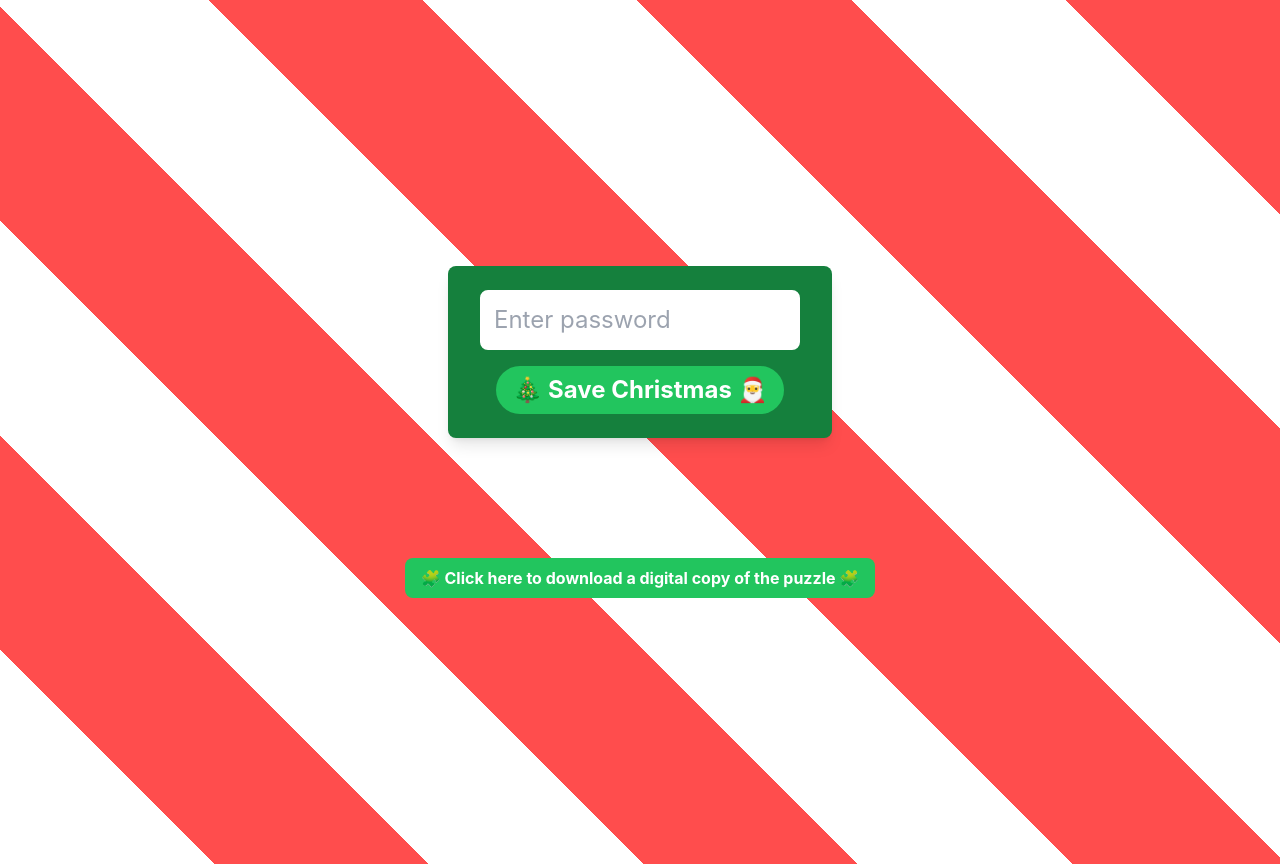
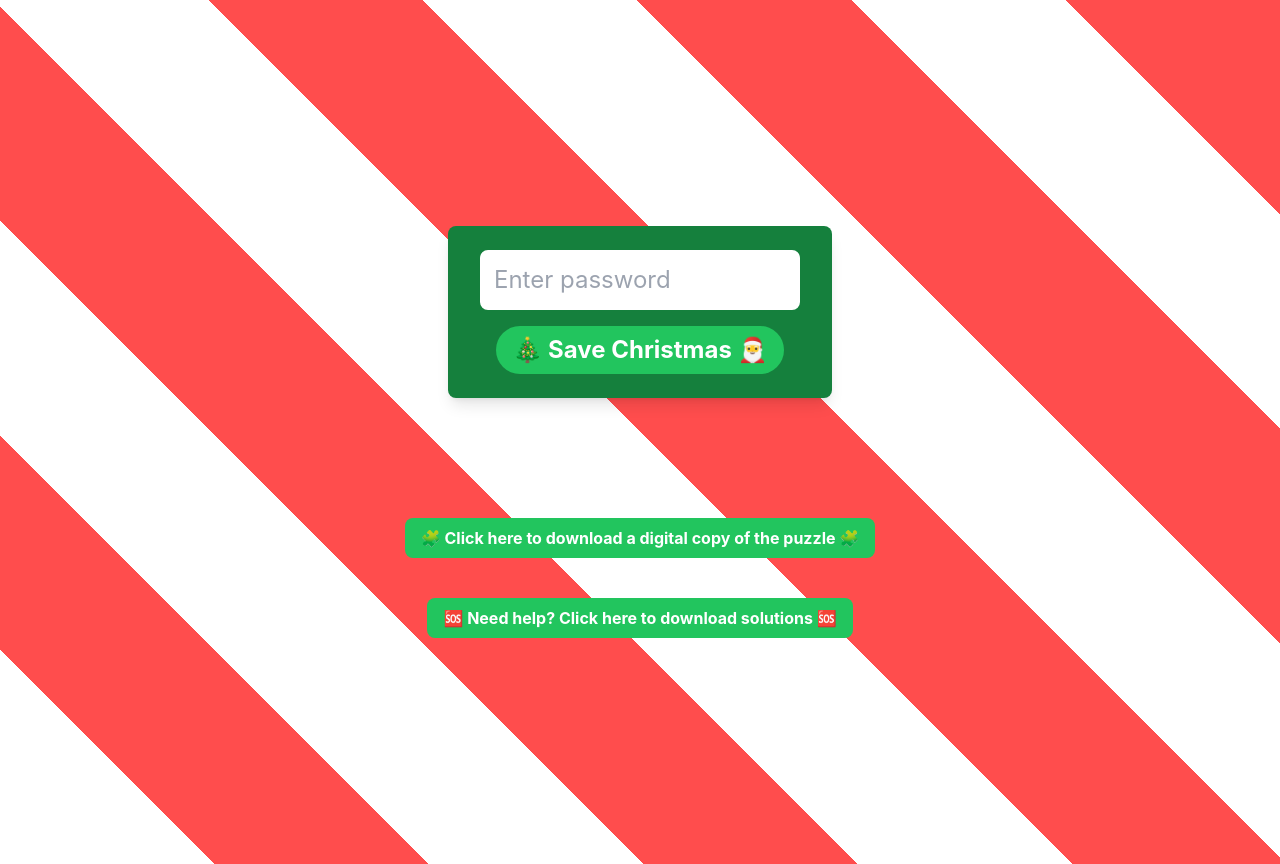
Before and after one commit to ZakryDat/save-our-christmas, a React (Vite) app: page / in a window 1280 px wide. Built offline with nearby package versions, Linux system fonts and the light colour scheme; no server answers.

Commit message:
add solutions

```diff
--- a/src/App.jsx
+++ b/src/App.jsx
@@ -44,7 +44,7 @@
             setPhoto(null);
         } catch (error) {
             console.error('Error uploading photo or adding message:', error);
-            alert('An error occurred. Upload will only be active starting Christmas Eve.');
+            alert('An error occurred. Check your uploaded image is less than 10Mb. Otherwise if this error persists, please contact your elf service.');
         } finally {
             setLoading(false); // Set loading to false when done
         }
--- a/src/Login.jsx
+++ b/src/Login.jsx
@@ -67,7 +67,7 @@
                                 </p>
                             </div>
                             <DownloadFile fileName="puzzle_crackers_digital.pdf" buttonText="🧩 Click here to download a digital copy of the puzzle 🧩" />
-                            {/* <DownloadFile fileName="puzzle_crackers_solutions.pdf" buttonText="🆘 Need help? Click here to download solutions 🆘" /> */}
+                            <DownloadFile fileName="puzzle_crackers_solutions.pdf" buttonText="🆘 Need help? Click here to download solutions 🆘" />
                         </div>
                     </>
                 )
```
